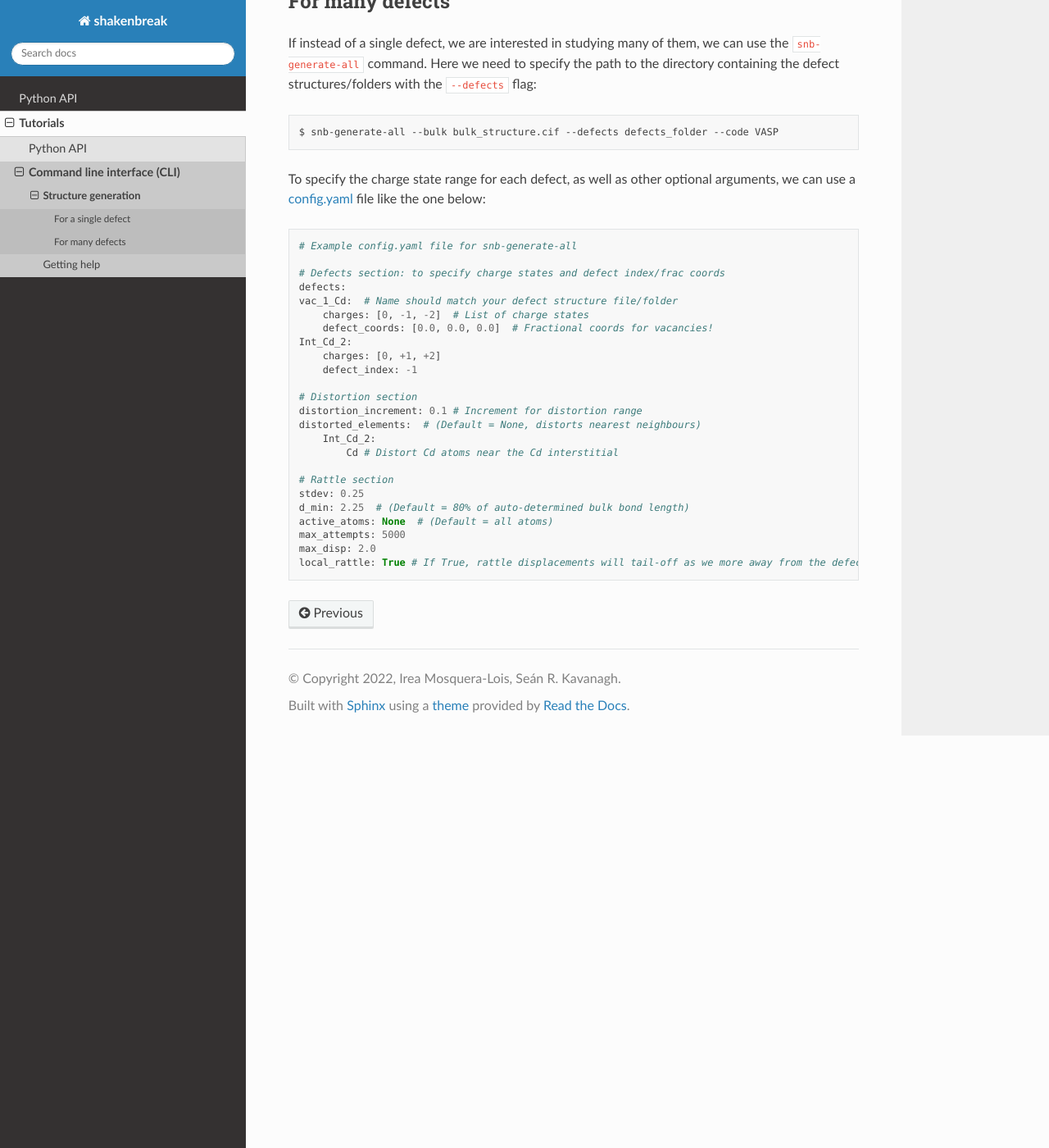
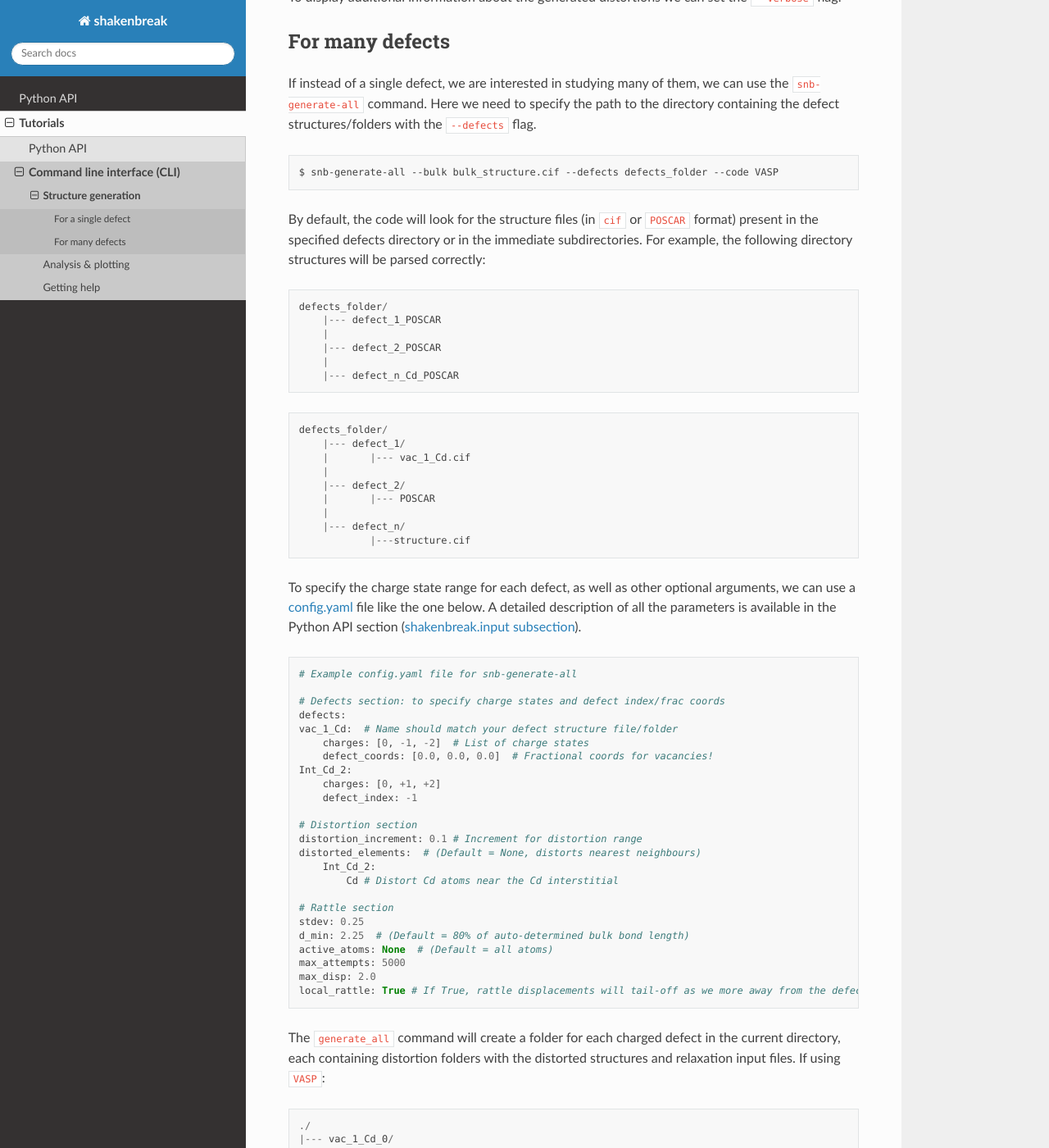
Before and after one commit to SMTG-Bham/ShakeNBreak, a Sphinx documentation site: the page built from docs/Generation.rst, in a window 1280 px wide and 1400 px high, scrolled down 984 px. Shown: the whole window at 82% size. Built offline with Sphinx 7.4.7 and the Read the Docs theme 2.0.0, drawn with Linux system fonts in a browser that asks for light colours; some of the changed text lies outside the part shown.

Commit message:
more docs
Former-commit-id: 5cb395c781cbdedcd9516eb4241c9f8954f25b3b

```diff
--- a/docs/Generation.rst
+++ b/docs/Generation.rst
@@ -43,21 +43,48 @@ of all the parameters is available in the Python API section (`shakenbreak.input
     max_disp: 2.0
     local_rattle: True # If True, rattle displacements will tail-off as we more away from the defect site
 
+To display additional information about the generated distortions we can set the ``--verbose`` flag.
 
 For many defects
 -------------------
 
 If instead of a single defect, we are interested in studying many of them,
 we can use the ``snb-generate-all`` command. Here we need to specify the path to the directory containing the defect
-structures/folders with the ``--defects`` flag:
+structures/folders with the ``--defects`` flag.
 
 .. code::
 
     $ snb-generate-all --bulk bulk_structure.cif --defects defects_folder --code VASP
 
+By default, the code will look for the structure files
+(in ``cif`` or ``POSCAR`` format) present in the specified defects directory or in the immediate subdirectories. For example,
+the following directory structures will be parsed correctly:
+
+.. code::
+
+    defects_folder/
+        |--- defect_1_POSCAR
+        |
+        |--- defect_2_POSCAR
+        |
+        |--- defect_n_Cd_POSCAR
+
+.. code::
+
+    defects_folder/
+        |--- defect_1/
+        |       |--- vac_1_Cd.cif
+        |
+        |--- defect_2/
+        |       |--- POSCAR
+        |
+        |--- defect_n/
+                |---structure.cif
+
 To specify the charge state range for each defect, as well as other optional arguments, we can use a
 `config.yaml <https://github.com/SMTG-UCL/ShakeNBreak/blob/main/input_files/example_generate_all_config.yaml>`_ file
-like the one below:
+like the one below. A detailed description of all the parameters is available in the
+Python API section (`shakenbreak.input subsection <https://shakenbreak.readthedocs.io/en/latest/shakenbreak.input.html>`_).
 
 .. code::
 
@@ -85,3 +112,26 @@ like the one below:
     max_attempts: 5000
     max_disp: 2.0
     local_rattle: True # If True, rattle displacements will tail-off as we more away from the defect site
+
+The ``generate_all`` command will create a folder for each charged defect in the current directory, each containing
+distortion folders with the distorted structures and relaxation input files. If using ``VASP``:
+
+.. code::
+
+    ./
+    |--- vac_1_Cd_0/
+    |       |--- Unperturbed
+    |       |        |--- POSCAR
+    |       |        |--- KPOINTS
+    |       |        |--- INCAR
+    |       |        |--- POTCAR
+    |       |
+    |       |---Bond_Distortion_-30.0%
+    |       |      |--- POSCAR
+    |       |      | ...
+    |       | ...
+    |
+    |
+    |--- vac_1_Cd_-1/
+            |--- Unperturbed
+            | ...
```
Also changed, not shown: docs/Analysis.rst (added, +68 -0 lines), docs/Tutorials.rst (+5 -2 lines), docs/vac_1_Cd_0.svg (added), docs/vac_1_Cd_0_colobar.svg (added), 1 other file.
